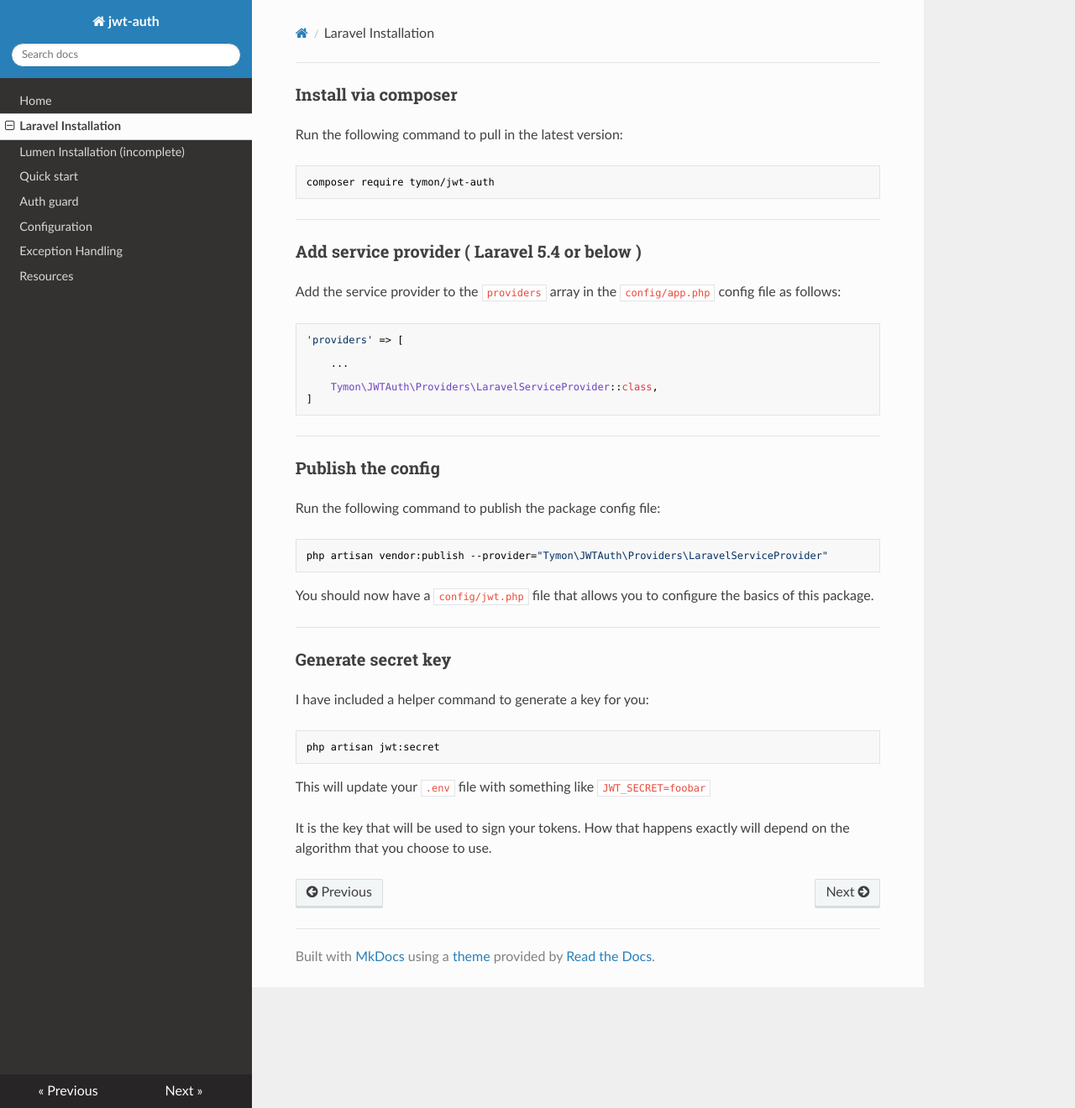
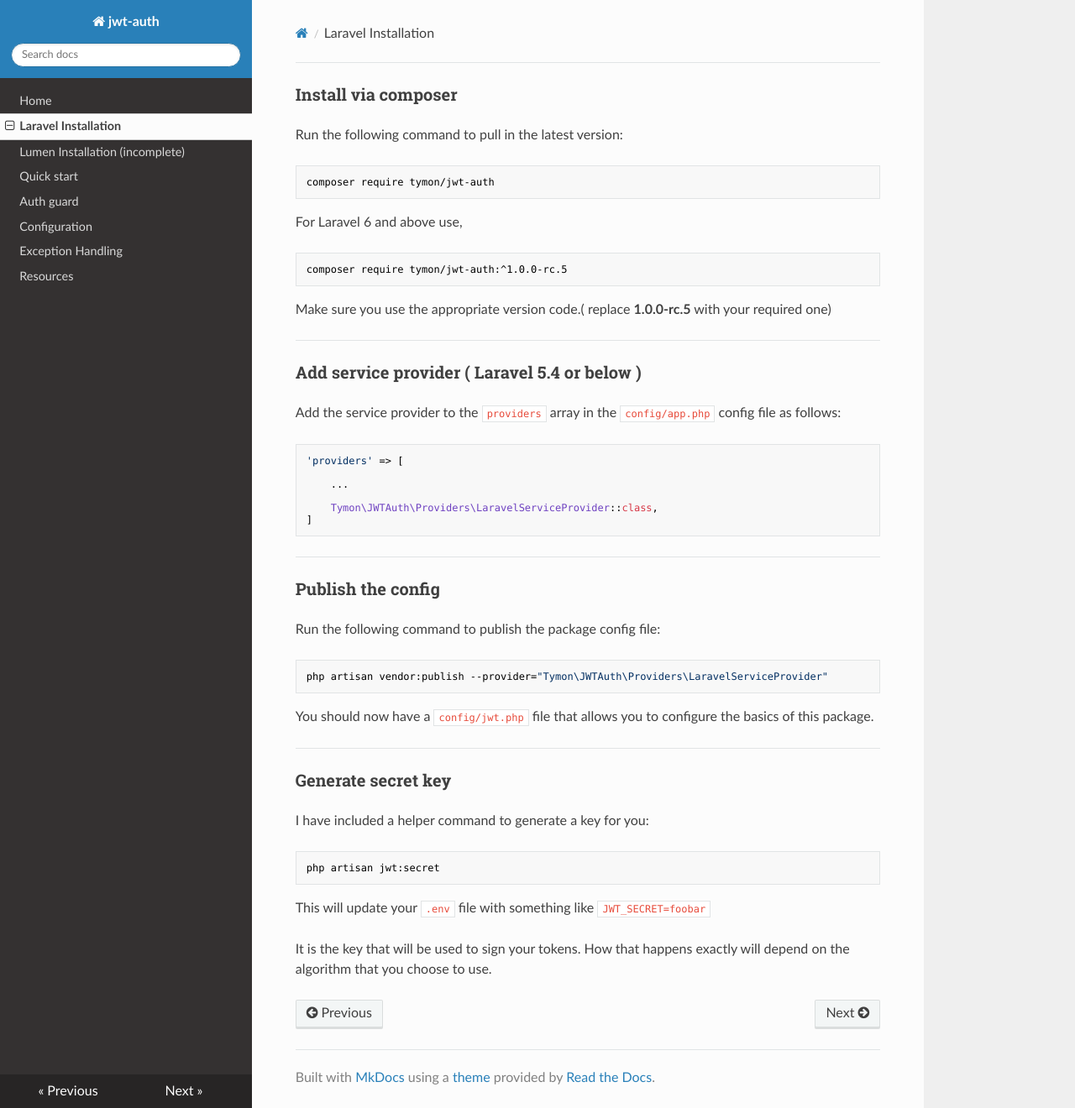
Before and after one commit to tymondesigns/jwt-auth, an MkDocs documentation site: the page built from docs/laravel-installation.md, in a window 1280 px wide and 1320 px high. Shown: the whole window at 84% size. Built offline with MkDocs 1.6.1, drawn with Linux system fonts in a browser that asks for light colours; nearby versions of some CDN libraries; old or Windows-style settings are respelled for this version of MkDocs.

Commit message:
Update laravel-installation.md

````diff
--- a/docs/laravel-installation.md
+++ b/docs/laravel-installation.md
@@ -5,6 +5,12 @@ Run the following command to pull in the latest version:
 ```bash
 composer require tymon/jwt-auth
 ```
+
+For Laravel 6 and above use,
+```bash
+composer require tymon/jwt-auth:^1.0.0-rc.5
+```
+Make sure you use the appropriate version code.( replace **1.0.0-rc.5** with your required one)
 
 -------------------------------------------------------------------------------
 
````
